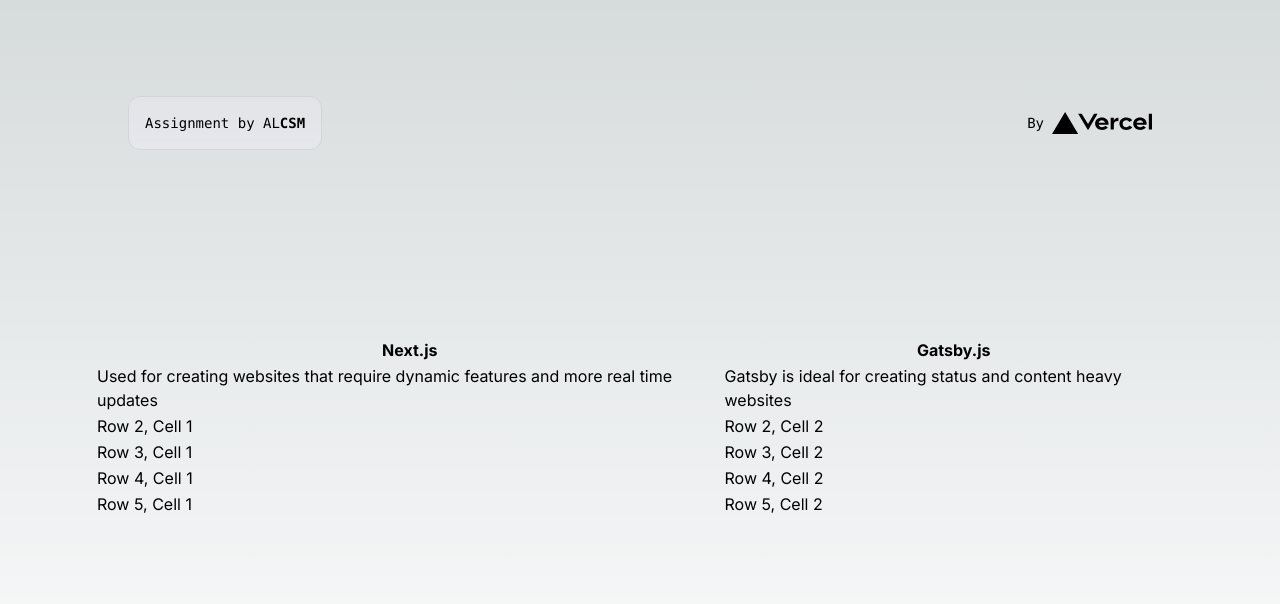
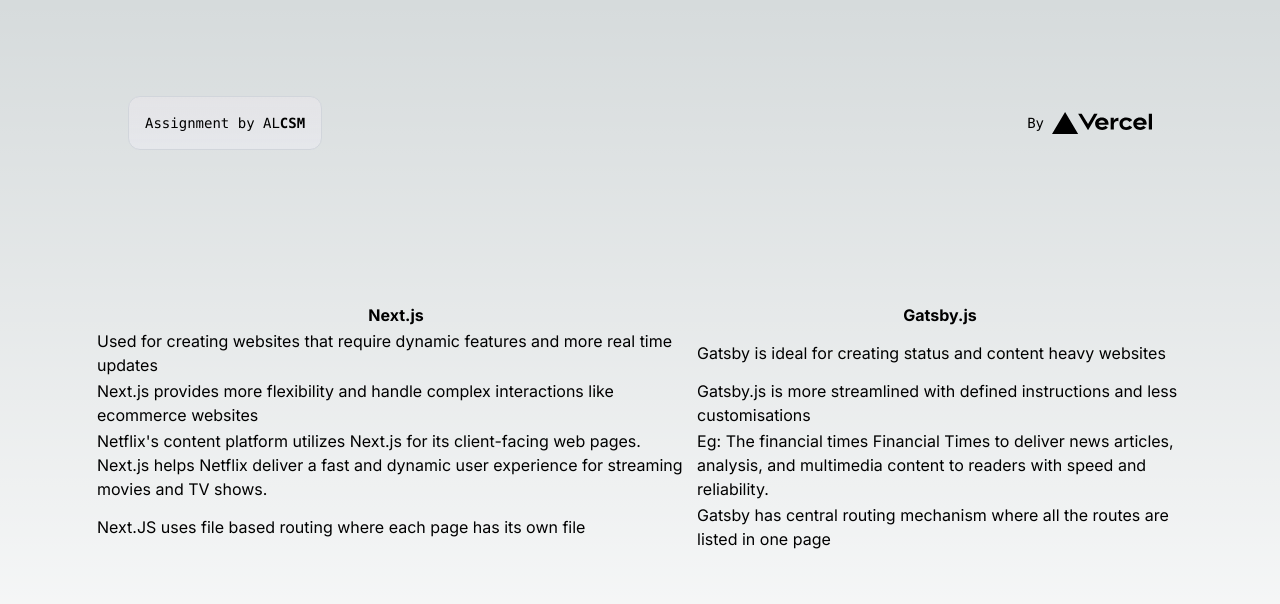
Before and after one commit to ArchanaLomate/nextjs, a Next.js app: page /questions/q2 in a window 1280 px wide. Shown: the top 604 px of the page. Built offline with nearby package versions, Linux system fonts and the light colour scheme.

Commit message:
Update page.tsx

```diff
--- a/app/questions/q2/page.tsx
+++ b/app/questions/q2/page.tsx
@@ -40,20 +40,18 @@
     <td>Gatsby is ideal for creating status and content heavy websites </td>
   </tr>
   <tr>
-    <td>Row 2, Cell 1</td>
-    <td>Row 2, Cell 2</td>
+    <td> Next.js provides more flexibility and handle complex interactions like ecommerce websites </td>
+    <td> Gatsby.js is more streamlined with defined instructions and less customisations </td>
   </tr>
   <tr>
-    <td>Row 3, Cell 1</td>
-    <td>Row 3, Cell 2</td>
+    <td>Netflix's content platform utilizes Next.js for its client-facing web pages. Next.js helps Netflix deliver a fast and dynamic user experience for streaming movies and TV shows. </td>
+    <td>Eg: The financial times
+ Financial Times to deliver news articles, analysis, and multimedia content to readers with speed and reliability.
+</td>
   </tr>
   <tr>
-    <td>Row 4, Cell 1</td>
-    <td>Row 4, Cell 2</td>
-  </tr>
-  <tr>
-    <td>Row 5, Cell 1</td>
-    <td>Row 5, Cell 2</td>
+    <td> Next.JS uses file based routing where each page has its own file </td>
+    <td>Gatsby has central routing mechanism where all the routes are listed in one page </td>
   </tr>
 </table>
       </div>
```
